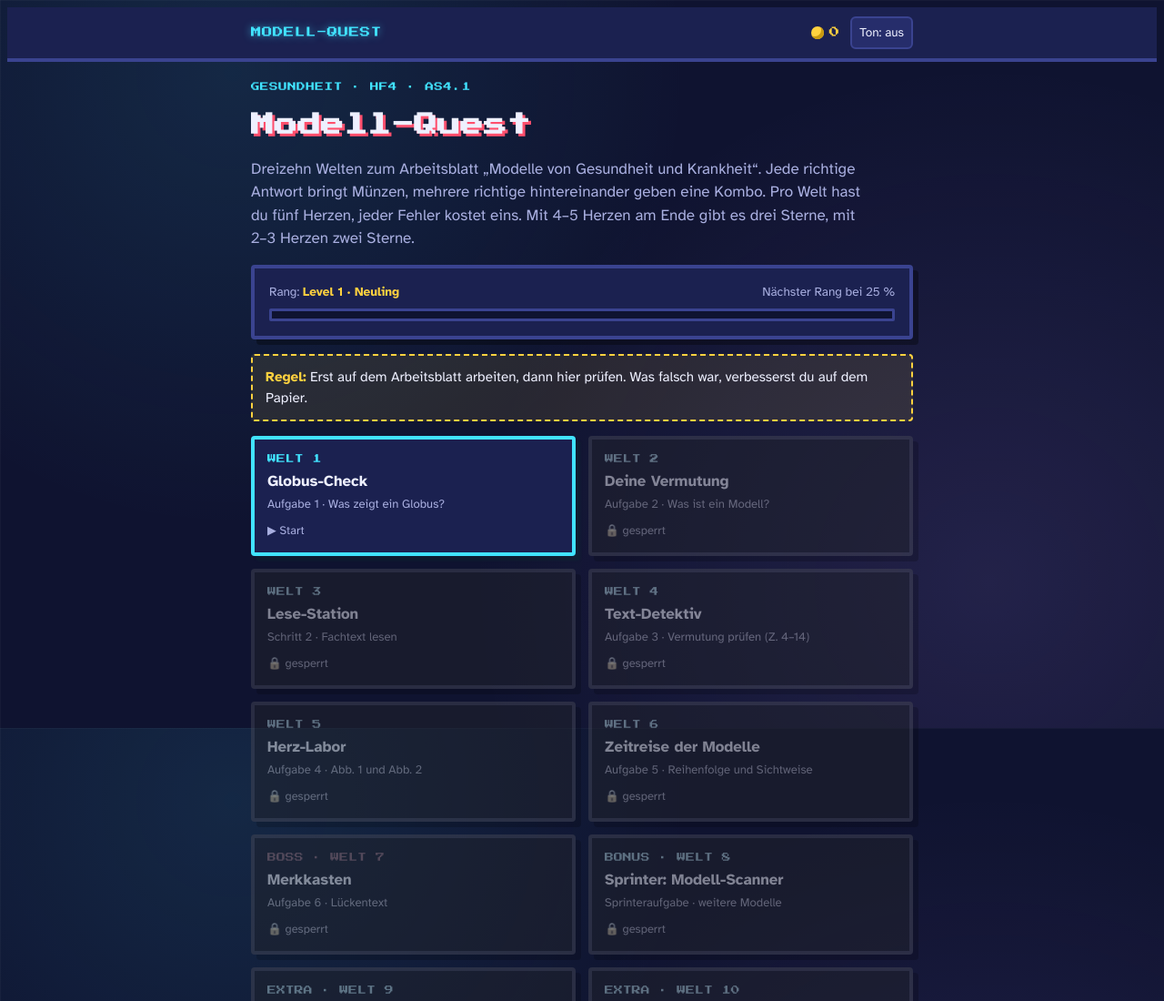
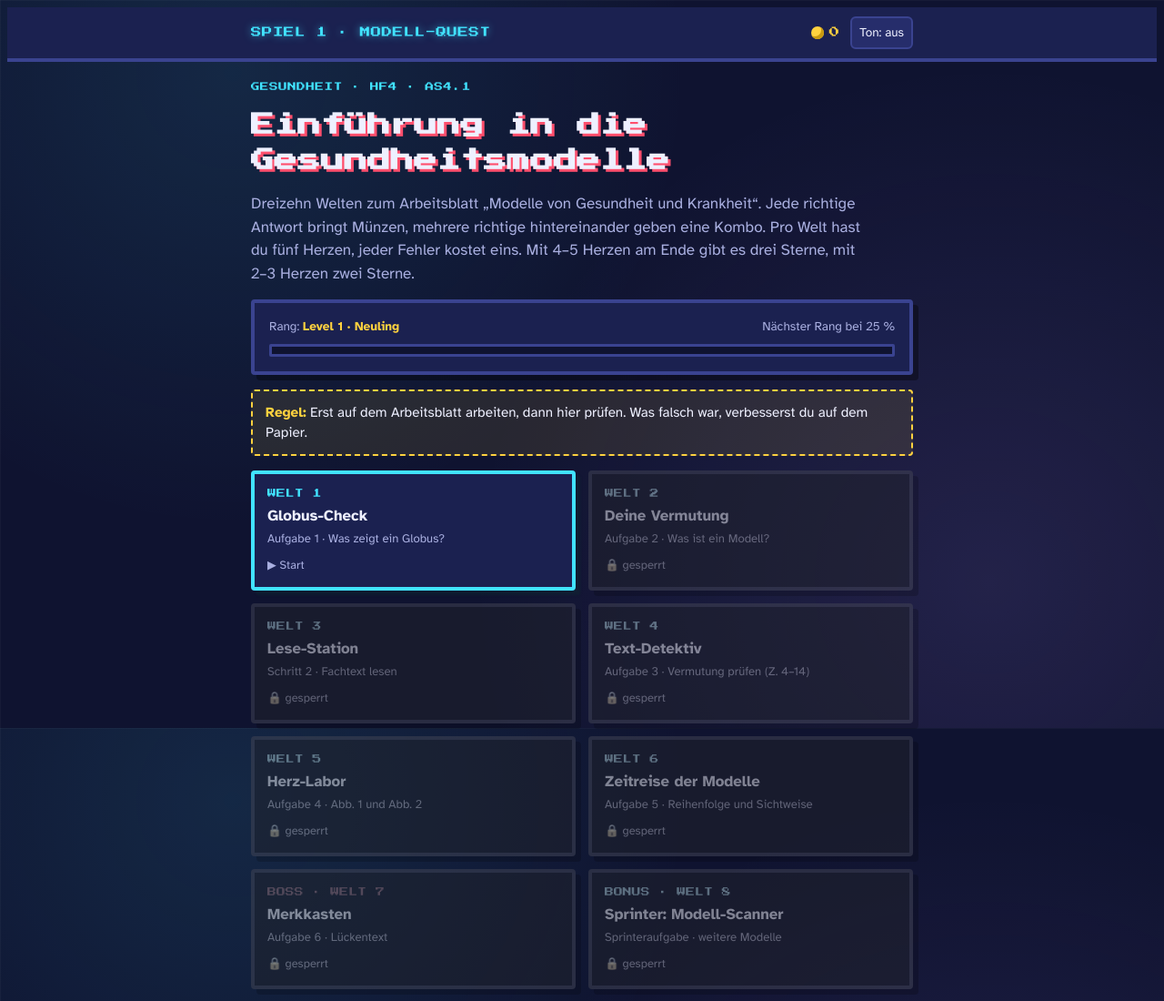
Before and after one commit to heuermann-bkgl/modell-quest, a plain HTML site: page modell-quest/index.html in a window 1280 px wide. Shown: the top 1100 px of the page at 91% size. Drawn offline with Linux system fonts and the light colour scheme.

Commit message:
Spieltitel wie auf der Übersichtsseite
Co-Authored-By: Claude Opus 5.5 <noreply@anthropic.com>
Claude-Session: https://claude.ai/code/session_01KjeAk32mkPx4NZQKFcQ1s7

```diff
--- a/modell-quest/index.html
+++ b/modell-quest/index.html
@@ -3,7 +3,7 @@
 <head>
 <meta name="viewport" content="width=device-width, initial-scale=1, viewport-fit=cover">
 <meta charset="utf-8">
-<title>Modell-Quest Gesundheitsmodelle</title>
+<title>Einführung in die Gesundheitsmodelle · Modell-Quest</title>
 <meta name="claude:viewport-fit-sides" content="cover">
 <link rel="preconnect" href="https://fonts.googleapis.com">
 <link rel="stylesheet" href="https://fonts.googleapis.com/css2?family=Press+Start+2P&family=Atkinson+Hyperlegible:wght@400;700&display=swap">
@@ -123,11 +123,10 @@ table.hs td.n{text-align:right;font-variant-numeric:tabular-nums;color:var(--coi
 </style>
 
 <header class="hud"><div class="in">
-  <div class="logo">MODELL-QUEST</div>
+  <div class="logo">SPIEL 1 · MODELL-QUEST</div>
   <div class="coins" title="Punkte"><span class="coin" aria-hidden="true"></span><span id="coins">0</span></div>
   <button class="iconbtn" id="snd" type="button" aria-pressed="false">Ton: aus</button>
 </div></header>
-</head><body>
 <main class="wrap" id="app"></main>
 <footer class="kihinweis">Dieses Material wurde mit Unterstützung von KI (Claude) erstellt und von HEU geprüft und angepasst.</footer>
 
@@ -376,7 +375,7 @@ function home(){
   window.scrollTo(0,0); app.innerHTML=""; bump();
   const w=el("div","stack");
   const nr=nextRank();
-  w.appendChild(el("div","stack",'<span class="label">GESUNDHEIT · HF4 · AS4.1</span><h1>Modell-Quest</h1><p class="lead">Dreizehn Welten zum Arbeitsblatt „Modelle von Gesundheit und Krankheit“. Jede richtige Antwort bringt Münzen, mehrere richtige hintereinander geben eine Kombo. Pro Welt hast du fünf Herzen, jeder Fehler kostet eins. Mit 4–5 Herzen am Ende gibt es drei Sterne, mit 2–3 Herzen zwei Sterne.</p>'));
+  w.appendChild(el("div","stack",'<span class="label">GESUNDHEIT · HF4 · AS4.1</span><h1>Einführung in die Gesundheitsmodelle</h1><p class="lead">Dreizehn Welten zum Arbeitsblatt „Modelle von Gesundheit und Krankheit“. Jede richtige Antwort bringt Münzen, mehrere richtige hintereinander geben eine Kombo. Pro Welt hast du fünf Herzen, jeder Fehler kostet eins. Mit 4–5 Herzen am Ende gibt es drei Sterne, mit 2–3 Herzen zwei Sterne.</p>'));
   const xp=el("div","box stack"); xp.style.gap="8px";
   xp.innerHTML='<div class="rankline"><span>Rang: <b>'+esc(rank())+'</b></span><span>'+(nr?'Nächster Rang bei '+nr[0]+' %':'Höchster Rang erreicht!')+'</span></div><div class="xp" role="progressbar" aria-valuenow="'+pct()+'" aria-valuemin="0" aria-valuemax="100"><span style="width:'+pct()+'%"></span></div>';
   w.appendChild(xp);
```
Also changed, not shown: krankheits-quest/index.html (+3 -3 lines).
